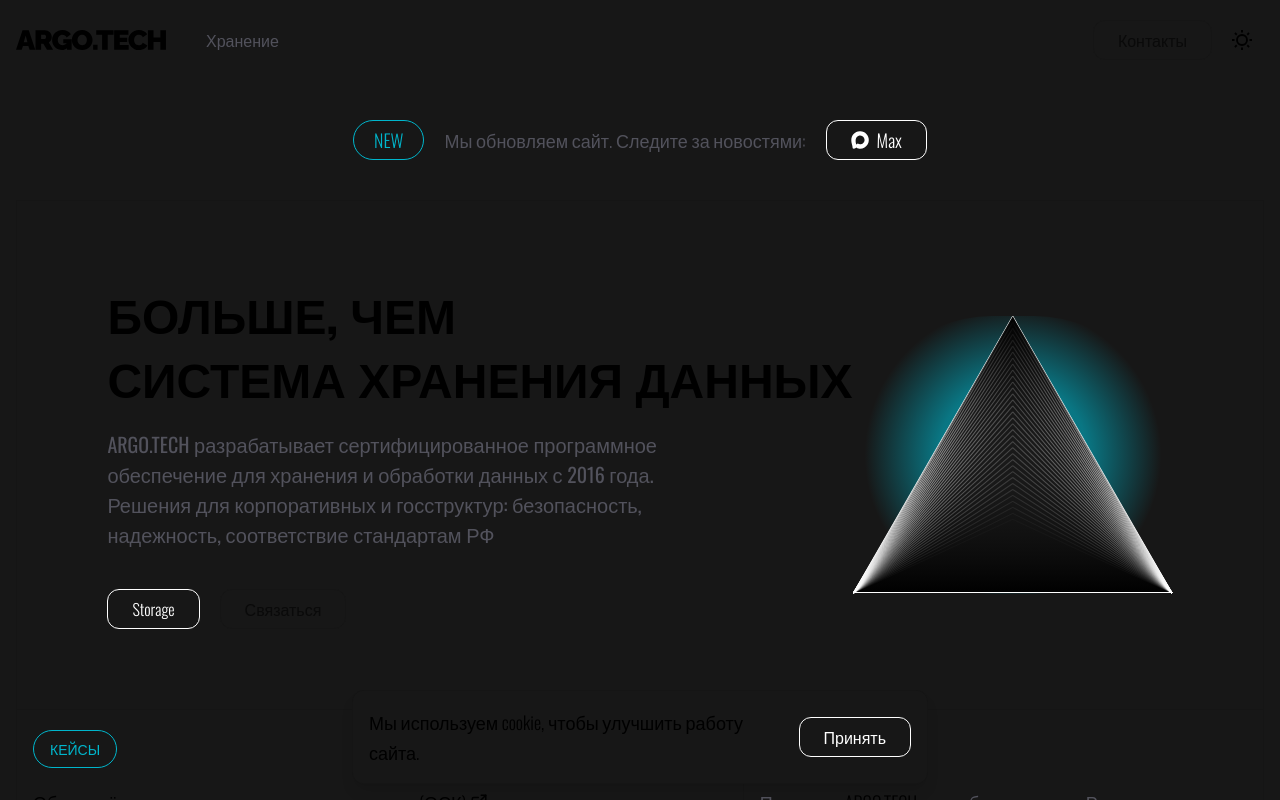
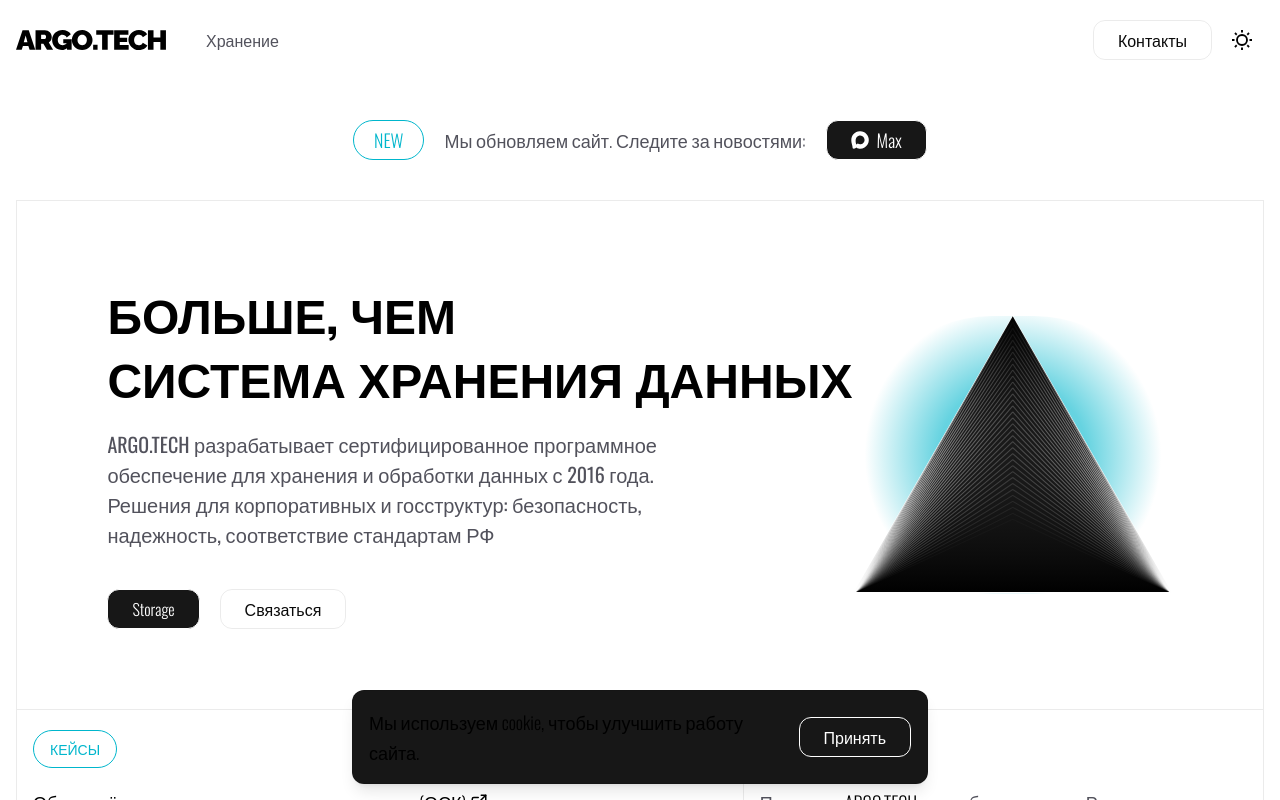
Before and after one commit to Slawone/argo-web, a Next.js app: page / in a window 1280 px wide. Shown: the top 800 px of the page. Built offline with nearby package versions, Linux system fonts and the light colour scheme.

Commit message:
Fixed module

```diff
--- a/src/app/layout.jsx
+++ b/src/app/layout.jsx
@@ -21,7 +21,8 @@ const oswald = Oswald({
 
 export const metadata = {
   title: "Argo.tech | Больше, чем система хранения данных",
-  description: "Argo.tech | Больше, чем система хранения данных",
+  description:
+    "ARGO.TECH с 2016 разрабатывает СХД и прикладные ИИ‑решения для бизнеса и госсектора. Все продукты компании в реестре и имеют поддержку до 10 лет.",
 };
 
 export default function RootLayout({ children }) {
--- a/src/app/not-found.jsx
+++ b/src/app/not-found.jsx
@@ -1,11 +1,18 @@
-import Link from 'next/link';
+import Link from "next/link";
 import { MoveLeft } from "lucide-react";
 
 export default function NotFound() {
   return (
     <div className="text-center min-h-[60vh] flex flex-col justify-center items-center gap-5 font-sans title-color bg-white dark:bg-black">
       <p>Извините, такой страницы не существует</p>
-      <Link href="/" className='flex items-center gap-2'> <MoveLeft width={18} height={18} /> Вернуться на главную</Link>
+      <Link href="/" className="flex items-center gap-2">
+        {" "}
+        <MoveLeft width={18} height={18} /> Вернуться на главную
+      </Link>
     </div>
   );
 }
+
+export async function generateStaticParams() {
+  return [];
+}
--- a/src/app/page.jsx
+++ b/src/app/page.jsx
@@ -6,7 +6,7 @@ export default function Home() {
 
   return (
     <>
-      <div className="flex items-center justify-center font-sans bg-foreground dark:bg-background">
+      <div className="flex items-center justify-center font-sans bg-white dark:bg-black">
         <main className="page-container">
           <News />
           <Hero />
--- a/src/widgets/Header.jsx
+++ b/src/widgets/Header.jsx
@@ -47,14 +47,16 @@ export const Header = () => {
   };
 
   return (
-    <header className={cn(
-      "bg-foreground dark:bg-background text-black dark:text-zinc-50 sticky top-0 z-50 h-20 w-full",
-      scrolled
-      ? "border-b border-b-solid border-b-black/8 dark:border-b-white/14"
-      : "border-b-0 shadow-none"
-    )}>
+    <header
+      className={cn(
+        "bg-white dark:bg-black text-black dark:text-zinc-50 sticky top-0 z-50 h-20 w-full",
+        scrolled
+          ? "border-b border-b-solid border-b-black/8 dark:border-b-white/14"
+          : "border-b-0 shadow-none",
+      )}
+    >
       <div className="flex max-w-7xl h-full mx-auto px-4 gap-10 items-center">
-        <Link href={'/'}>
+        <Link href={"/"}>
           <Logo />
         </Link>
         <DesktopMenu items={navItems} />
```
